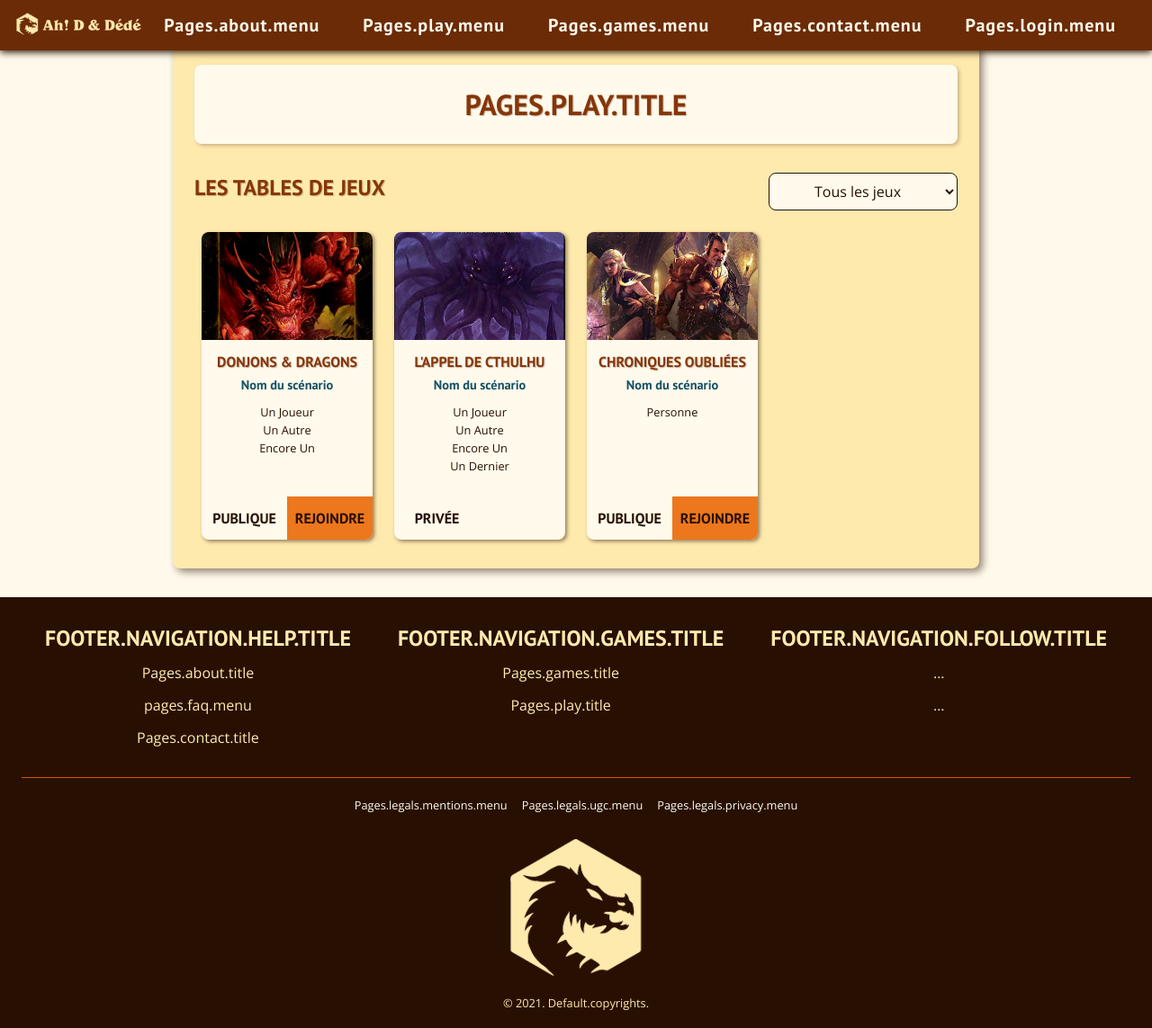
After one commit to nicolasvauche/adndd2, a Symfony app: template templates/play/index.html.twig in a window 1280 px wide. The commit adds this page. Shown: the whole page at 90% size. Run offline with Twig, Linux system fonts and the light colour scheme; the template is opened without the code that fills it, so the values that code supplies are empty; style sheets or scripts are compiled from the project's sources; some libraries are stand-ins or nearby versions.

Commit message:
Jouer en ligne

```diff
--- a/src/assets/scss/components/_buttons.scss
+++ b/src/assets/scss/components/_buttons.scss
@@ -34,4 +34,10 @@
         color: $color-bg-primary;
         background-color: $color-fg-secondary;
     }
+
+    &.disabled {
+        color: $color-fg-primary;
+        background-color: inherit !important;
+        cursor: default;
+    }
 }
--- a/src/assets/scss/components/_forms.scss
+++ b/src/assets/scss/components/_forms.scss
@@ -1,5 +1,13 @@
 .app-form {
     padding: 0 1rem;
+
+    @include respond(sm) {
+        padding: 0;
+    }
+
+    @include respond(md) {
+        padding: 0 1.5rem;
+    }
 
     .app-grid {
         align-items: center;
@@ -12,6 +20,14 @@
 
         @include respond(sm) {
             margin-bottom: 1.5rem;
+        }
+
+        &.radio {
+            label {
+                display: flex;
+                align-items: center;
+                justify-content: flex-start;
+            }
         }
 
         &:last-child {
--- a/src/assets/scss/components/_grids.scss
+++ b/src/assets/scss/components/_grids.scss
@@ -20,9 +20,13 @@
 
     @include respond(sm) {
         display: grid;
-        grid-gap: 1.5rem;
+        grid-gap: 1rem;
         overflow: initial;
         margin-bottom: 1rem;
+    }
+
+    @include respond(md) {
+        grid-gap: 1.5rem;
     }
 
     &.two {
@@ -52,6 +56,16 @@
 
         @include respond(md) {
             grid-template-columns: repeat(3, 1fr);
+        }
+    }
+
+    &.four {
+        @include respond(sm) {
+            grid-template-columns: repeat(2, 1fr);
+        }
+
+        @include respond(md) {
+            grid-template-columns: repeat(4, 1fr);
         }
     }
 
--- a/src/assets/scss/layout/_layout.scss
+++ b/src/assets/scss/layout/_layout.scss
@@ -80,6 +80,18 @@ html {
             }
         }
 
+        .text-center {
+            text-align: center;
+        }
+
+        .action_title {
+            @include respond(sm) {
+                display: flex;
+                align-items: center;
+                justify-content: space-between;
+            }
+        }
+
         .app-main {
             section {
                 p,
@@ -127,9 +139,13 @@ html {
                     background-color: $color-bg-primary;
 
                     @include respond(sm) {
-                        padding: 2rem 1.5rem 1.5rem;
+                        padding: 2rem 0.5rem 1.5rem;
                         border-radius: 0.5rem;
                         box-shadow: 4px 4px 8px rgba($color-fg-primary, 0.5);
+                    }
+
+                    @include respond(md) {
+                        padding: 2rem 1.5rem 1.5rem;
                     }
                 }
 
--- a/src/assets/scss/pages/_play.scss
+++ b/src/assets/scss/pages/_play.scss
@@ -90,6 +90,58 @@
                         font-style: italic;
                         text-align: center;
                     }
+
+                    .games {
+                        &.app-grid {
+                            margin: 1.5rem 0.5rem 0;
+
+                            .app-grid-item {
+                                margin: 0 0.5rem;
+                                background-color: $color-bg-secondary;
+
+                                @include respond(sm){
+                                    margin: 0;
+                                }
+
+                                .app-grid-item-header {
+                                    .app-grid-item-image {
+                                        object-fit: cover;
+                                        height: 40vh;
+                                        width: 100%;
+
+                                        @include respond(sm) {
+                                            height: 15vh;
+                                        }
+                                    }
+
+                                    .app-grid-item-title {
+                                        @include respond(sm) {
+                                            padding: 0.5rem 0 0;
+                                            font-size: 1rem;
+                                        }
+                                    }
+
+                                    .app-grid-item-category {
+                                        @include respond(sm) {
+                                            padding: 0;
+                                            font-size: 0.9rem;
+                                        }
+                                    }
+
+                                    ul {
+                                        list-style: none;
+
+                                        li {
+                                            line-height: 1.25rem;
+                                            margin: 0;
+                                            font-size: 0.8rem;
+                                            text-align: center;
+                                        }
+                                    }
+                                }
+                            }
+                        }
+                    }
                 }
 
                 & > .app-grid {
@@ -114,7 +166,8 @@
 
                     @include respond(sm) {
                         display: grid;
-                        grid-template-columns: 6fr 4fr;
+                        grid-template-columns: 7fr 3fr;
+                        grid-gap: 1rem;
                         align-items: flex-start;
 
                         .app-grid-item {
--- a/templates/default/index.html.twig
+++ b/templates/default/index.html.twig
@@ -38,7 +38,7 @@
         <img src="{{ asset('assets/images/home_dices.png') }}" alt="{{ 'pages.play.title' | trans | capitalize }}" />
         <img src="{{ asset('assets/images/home_games.png') }}" alt="{{ 'pages.play.title' | trans | capitalize }}" />
 
-        <a href="{{ path('home') }}" class="app-button">
+        <a href="{{ path('play') }}" class="app-button">
             {{ 'pages.play.title' | trans | capitalize }}
         </a>
     </section>
--- a/templates/layout/footer.html.twig
+++ b/templates/layout/footer.html.twig
@@ -36,7 +36,7 @@
                     </li>
 
                     <li>
-                        <a href="{{ path('home') }}" title="{{ 'pages.play.menu' | trans | capitalize }}">
+                        <a href="{{ path('play') }}" {% if app.request.get('_route') == 'play' %}class="active"{% endif %} title="{{ 'pages.play.menu' | trans | capitalize }}">
                             {{ 'pages.play.title' | trans | capitalize }}
                         </a>
                     </li>
--- a/templates/layout/header.html.twig
+++ b/templates/layout/header.html.twig
@@ -12,6 +12,12 @@
         <ul>
             <li>
                 <a href="{{ path('about') }}" {% if app.request.get('_route') == 'about' %}class="active"{% endif %} title="{{ 'pages.about.title' | trans | capitalize }}">{{ 'pages.about.menu' | trans | capitalize }}</a>
+            </li>
+
+            <li>
+                <a href="{{ path('play') }}" {% if app.request.get('_route') == 'play' %}class="active"{% endif %} title="{{ 'pages.play.title' | trans | capitalize }}">
+                    {{ 'pages.play.menu' | trans | capitalize }}
+                </a>
             </li>
 
             <li>
--- /dev/null
+++ b/templates/play/index.html.twig
@@ -0,0 +1,78 @@
+{% extends 'base.html.twig' %}
+
+{% block title %}{{ 'pages.play.title' | trans | capitalize }}{% endblock %}
+{% block body_class %}play{% endblock %}
+
+{% block body %}
+    <section class="play">
+        <main>
+            <h1>{{ 'pages.play.title' | trans | capitalize }}</h1>
+
+            <div class="action_title">
+                <h2>Les tables de jeux</h2>
+                <form action="" method="post" class="app-form">
+                    <div class="app-form-group">
+                        <select name="tables_game" id="tables_game" class="app-form-control">
+                            <option>Tous les jeux</option>
+                            <option value="add">Donjons & Dragons</option>
+                            <option value="cob">Chroniques Oubliées</option>
+                            <option value="cth">L'appel de Cthulhu</option>
+                        </select>
+                    </div>
+                </form>
+            </div>
+
+            <div class="games app-grid four">
+                <div class="app-grid-item">
+                    <div class="app-grid-item-header">
+                        <img src="{{ asset('assets/images/games/cover_add.png') }}" alt="Donjons & Dragons" class="app-grid-item-image" />
+                        <h3 class="app-grid-item-title">Donjons & Dragons</h3>
+                        <p class="app-grid-item-category">Nom du scénario</p>
+                        <ul class="players">
+                            <li>Un Joueur</li>
+                            <li>Un Autre</li>
+                            <li>Encore Un</li>
+                        </ul>
+                    </div>
+                    <div class="app-grid-footer">
+                        <a class="app-button disabled" title="Partie publique">Publique</a>
+                        <a href="#" class="app-button cta" title="Rejoindre">Rejoindre</a>
+                    </div>
+                </div>
+
+                <div class="app-grid-item">
+                    <div class="app-grid-item-header">
+                        <img src="{{ asset('assets/images/games/cover_cth.png') }}" alt="L'appel de Cthulhu" class="app-grid-item-image" />
+                        <h3 class="app-grid-item-title">L'appel de Cthulhu</h3>
+                        <p class="app-grid-item-category">Nom du scénario</p>
+                        <ul class="players">
+                            <li>Un Joueur</li>
+                            <li>Un Autre</li>
+                            <li>Encore Un</li>
+                            <li>Un Dernier</li>
+                        </ul>
+                    </div>
+                    <div class="app-grid-footer">
+                        <a class="app-button disabled" title="Partie publique">Privée</a>
+                        <a class="app-button disabled" title="Partie privée">&nbsp;</a>
+                    </div>
+                </div>
+
+                <div class="app-grid-item">
+                    <div class="app-grid-item-header">
+                        <img src="{{ asset('assets/images/games/cover_cob.png') }}" alt="Chroniques Oubliées" class="app-grid-item-image" />
+                        <h3 class="app-grid-item-title">Chroniques Oubliées</h3>
+                        <p class="app-grid-item-category">Nom du scénario</p>
+                        <ul class="players">
+                            <li>Personne</li>
+                        </ul>
+                    </div>
+                    <div class="app-grid-footer">
+                        <a class="app-button disabled" title="Partie publique">Publique</a>
+                        <a href="#" class="app-button cta" title="Rejoindre">Rejoindre</a>
+                    </div>
+                </div>
+            </div>
+        </main>
+    </section>
+{% endblock %}
--- a/translations/messages.fr.yaml
+++ b/translations/messages.fr.yaml
@@ -88,3 +88,6 @@ invite:
     label: "créer la table"
   cancel:
     label: "retour"
+filter:
+  submit:
+    label: "filtrer"
```
Also changed, not shown: src/Controller/PlayController.php (+8 -0 lines).
